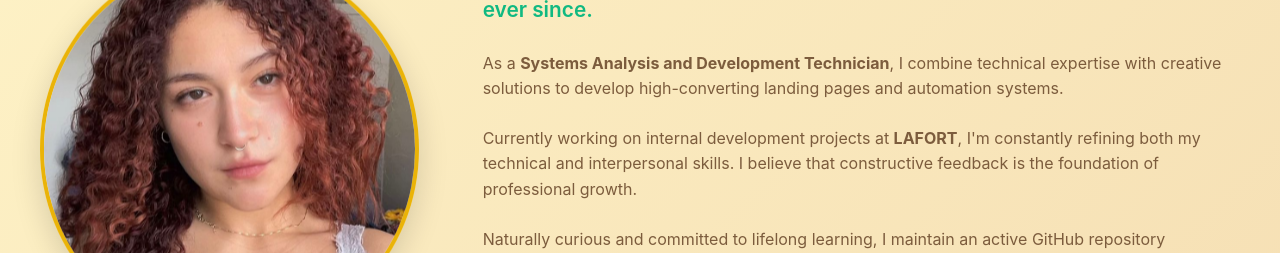
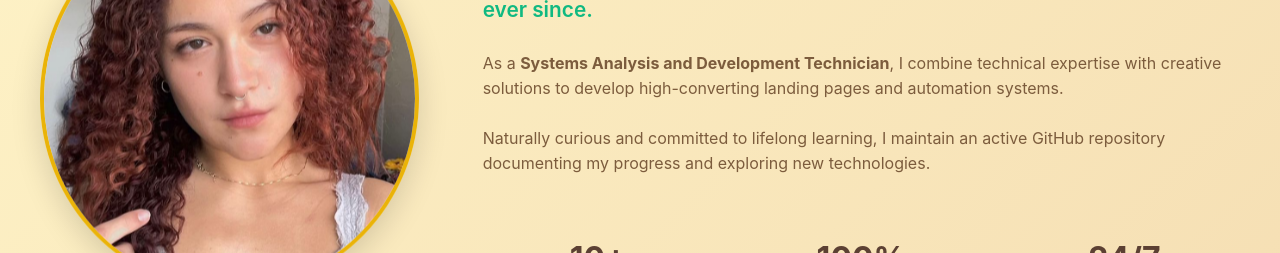
Before and after one commit to Kevilindomingos/vitrineSimples, a React (Vite) app: page / in a window 1280 px wide. Shown: the part 1020-1273 px from the top of the page. Built offline with nearby package versions, Linux system fonts and the light colour scheme.

Commit message:
modificação no texto

```diff
--- a/src/App.jsx
+++ b/src/App.jsx
@@ -207,8 +207,6 @@ export default function App() {
 
               <p>As a <strong>Systems Analysis and Development Technician</strong>, I combine technical expertise with creative solutions to develop high-converting landing pages and automation systems.</p>
 
-              <p>Currently working on internal development projects at <strong>LAFORT</strong>, I'm constantly refining both my technical and interpersonal skills. I believe that constructive feedback is the foundation of professional growth.</p>
-
               <p>Naturally curious and committed to lifelong learning, I maintain an active GitHub repository documenting my progress and exploring new technologies.</p>
 
               <div className="about-stats">
```
